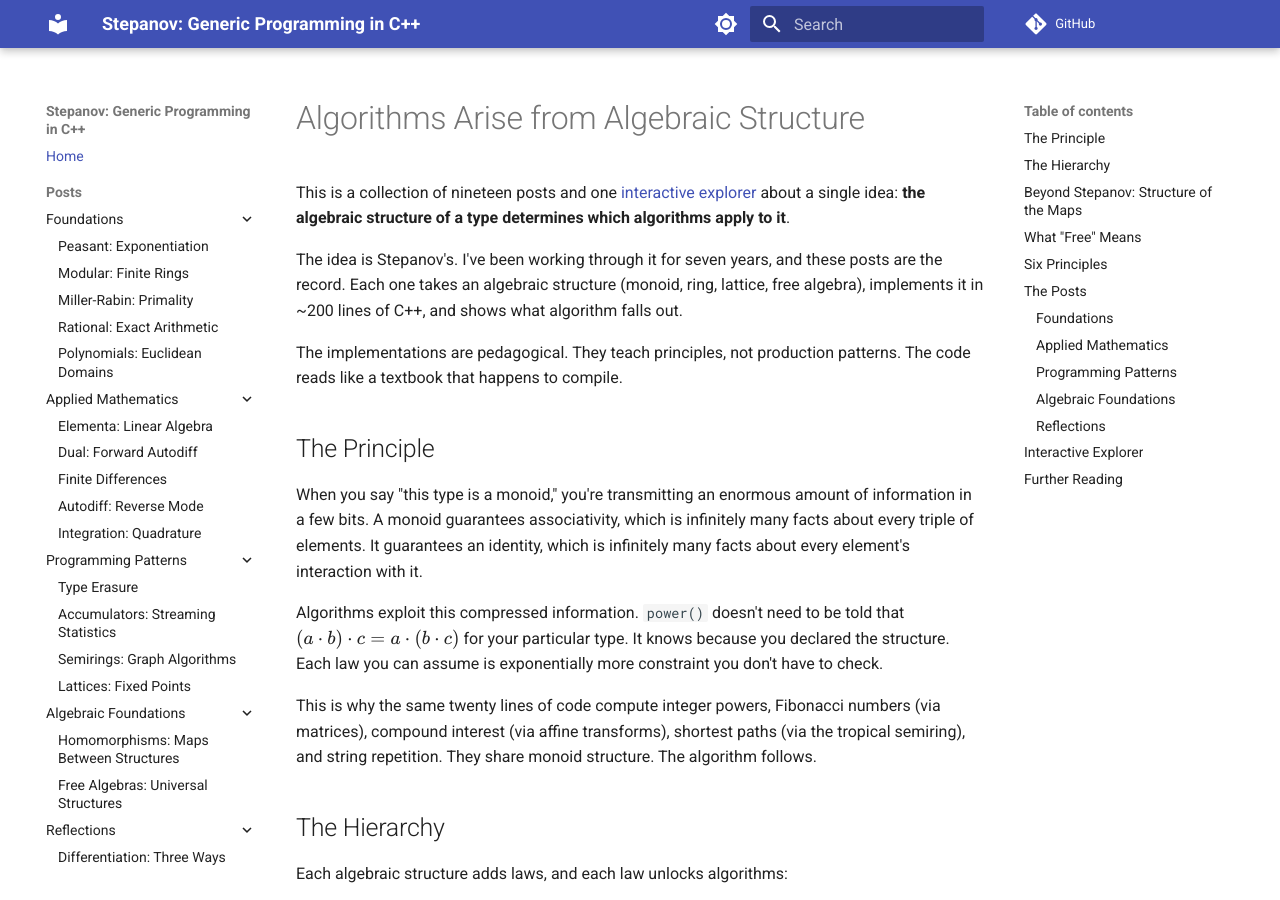
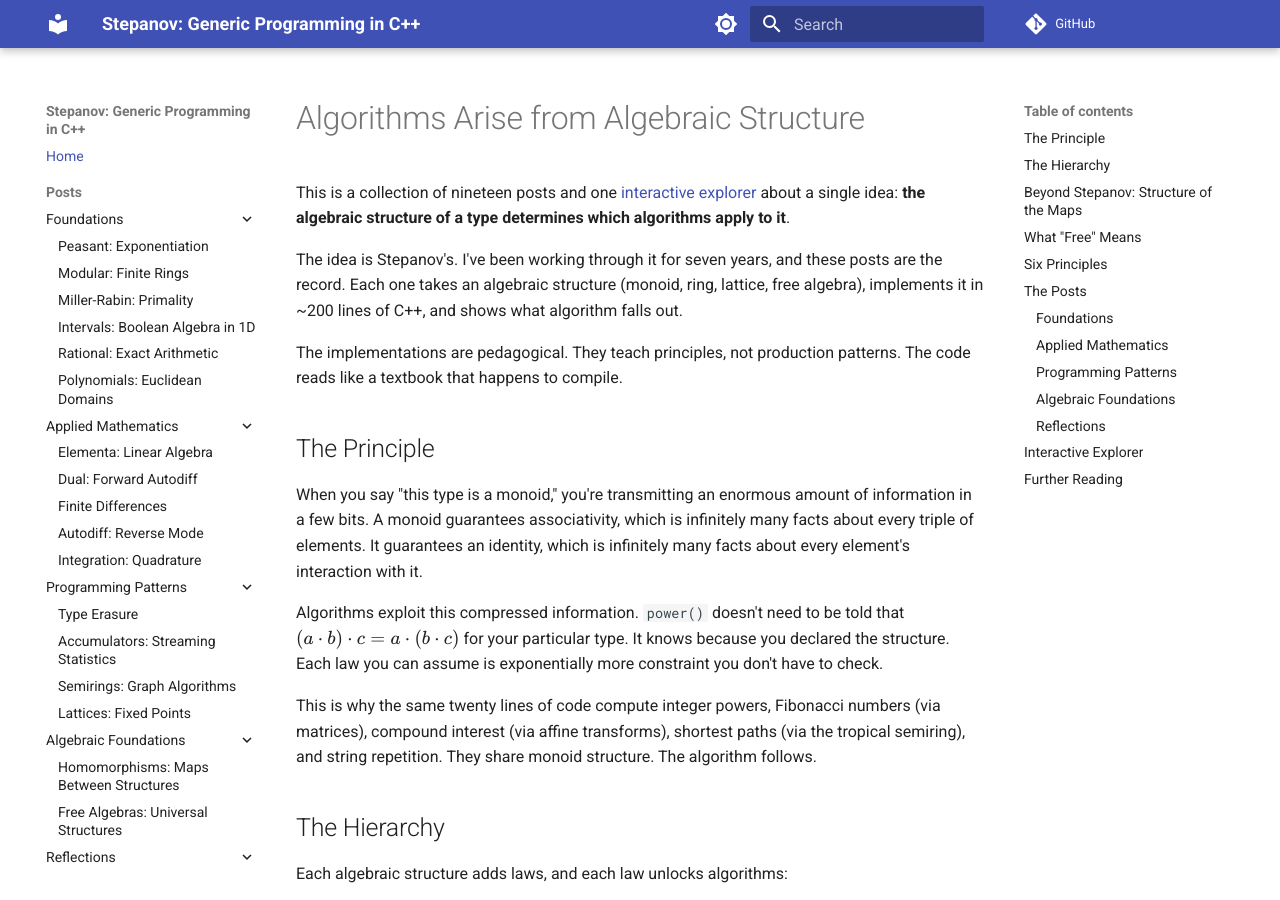
Before and after one commit to queelius/stepanov, an MkDocs documentation site: the page built from docs/index.md, in a window 1280 px wide and 900 px high. Built offline with MkDocs 1.6.1 and Material for MkDocs 9.7.7, drawn with Linux system fonts in a browser that asks for light colours; comment, search, counter and statistics services are not loaded.

Commit message:
Add intervals-stepanov to mkdocs nav (Foundations section)
The post existed but was missing from the navigation, making it
unreachable from the sidebar.

Co-Authored-By: Claude Opus 4.6 (1M context) <noreply@anthropic.com>

```diff
--- a/mkdocs.yml
+++ b/mkdocs.yml
@@ -71,6 +71,7 @@ nav:
           - "Peasant: Exponentiation": post/2019-03-peasant-stepanov/index.md
           - "Modular: Finite Rings": post/2019-06-modular-stepanov/index.md
           - "Miller-Rabin: Primality": post/2019-09-miller-rabin-stepanov/index.md
+          - "Intervals: Boolean Algebra in 1D": post/2019-12-intervals-stepanov/index.md
           - "Rational: Exact Arithmetic": post/2020-02-rational-stepanov/index.md
           - "Polynomials: Euclidean Domains": post/2020-07-polynomials-stepanov/index.md
       - Applied Mathematics:
```
